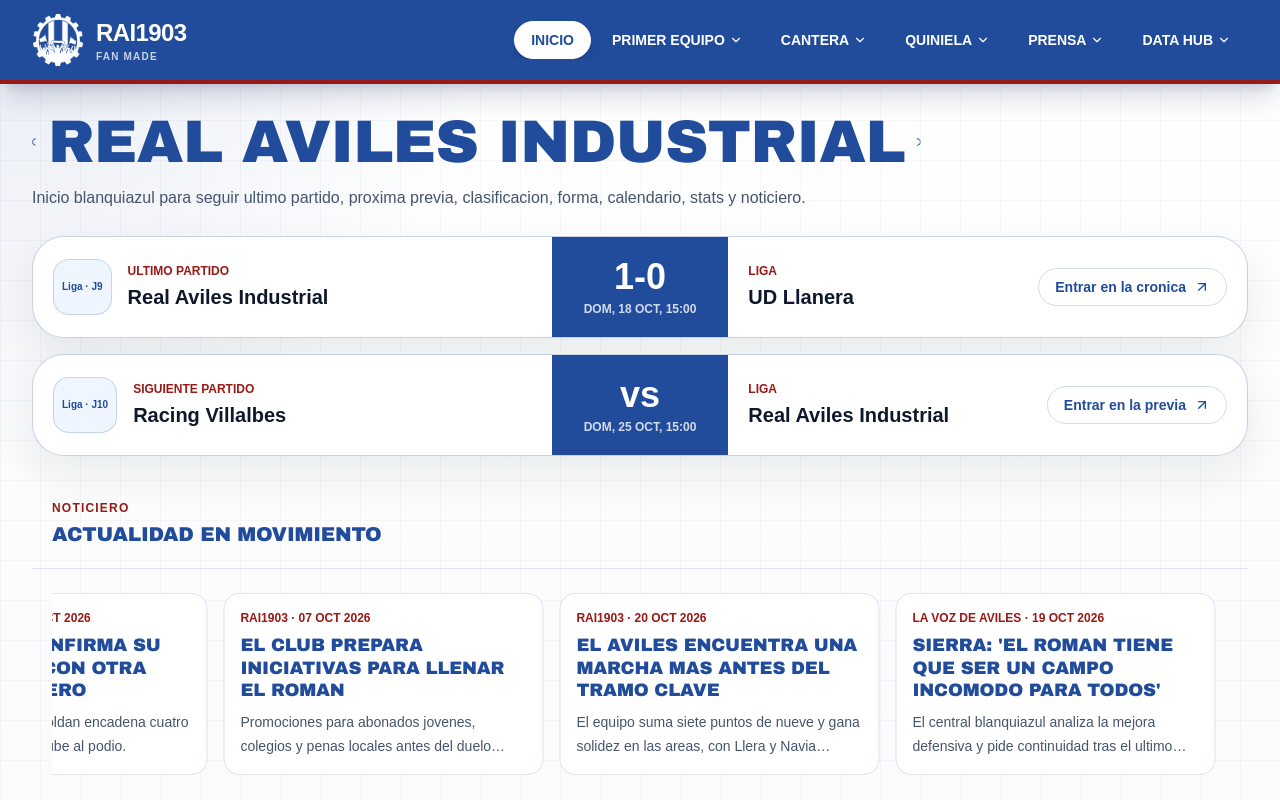
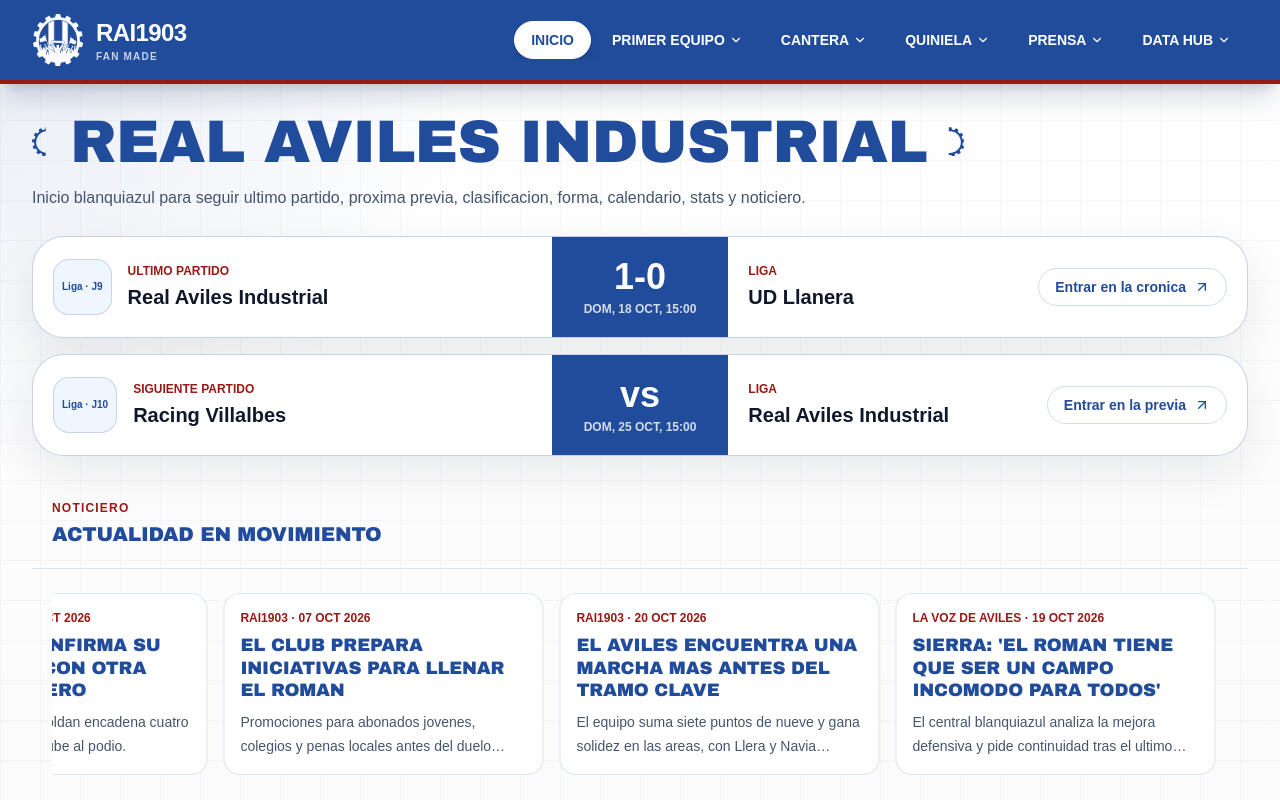
Before and after one commit to academiaohara/RAI1903, a Next.js app: page / in a window 1280 px wide. Shown: the top 800 px of the page. Built offline with nearby package versions, Linux system fonts and the light colour scheme.

Commit message:
fix: align gear adorno size with page title typography
Move text-5xl/sm:text-6xl and leading-none to the page-title-gear
wrapper so GearAdornoHalf h-[1em] inherits the same font metrics as
the title text.

Co-authored-by: academiaohara <academiaohara@users.noreply.github.com>

```diff
--- a/components/AnimatedPageTitle.tsx
+++ b/components/AnimatedPageTitle.tsx
@@ -15,11 +15,11 @@ export function AnimatedPageTitle({ title, className }: AnimatedPageTitleProps)
   const rightClipId = `${baseId}-gear-right`;
 
   return (
-    <div className="page-title-gear inline-flex max-w-full items-center">
+    <div className="page-title-gear inline-flex max-w-full items-center text-5xl leading-none text-[#214C9B] sm:text-6xl">
       <GearAdornoHalf side="left" clipId={leftClipId} />
       <h1
         className={cn(
-          "page-title-gear-text min-w-0 overflow-hidden whitespace-nowrap text-5xl font-extrabold uppercase leading-none text-[#214C9B] sm:text-6xl",
+          "page-title-gear-text min-w-0 overflow-hidden whitespace-nowrap font-extrabold uppercase",
           className,
         )}
       >
```
